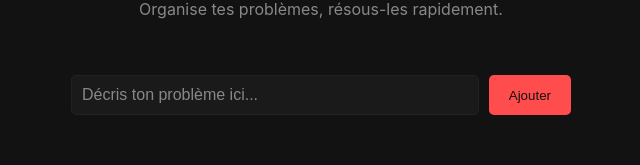
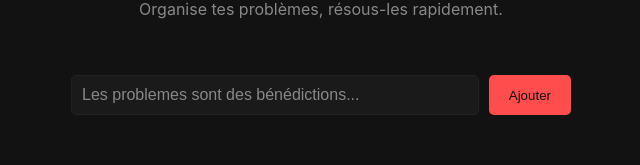
Before and after one commit to AVTAVANTTOUT/Avity, a plain HTML site: page index.html in a window 1280 px wide. Shown: the part 153-318 px from the top of the page, without its empty margins (319-959 px from the left). Drawn offline with Linux system fonts and the light colour scheme.

Commit message:
Update index.html

```diff
--- a/index.html
+++ b/index.html
@@ -19,7 +19,7 @@
 
   <main>
     <form id="problem-form">
-      <input type="text" id="problem-input" placeholder="Décris ton problème ici..." required>
+      <input type="text" id="problem-input" placeholder="Les problemes sont des bénédictions..." required>
       <button type="submit">Ajouter</button>
     </form>
 
```
